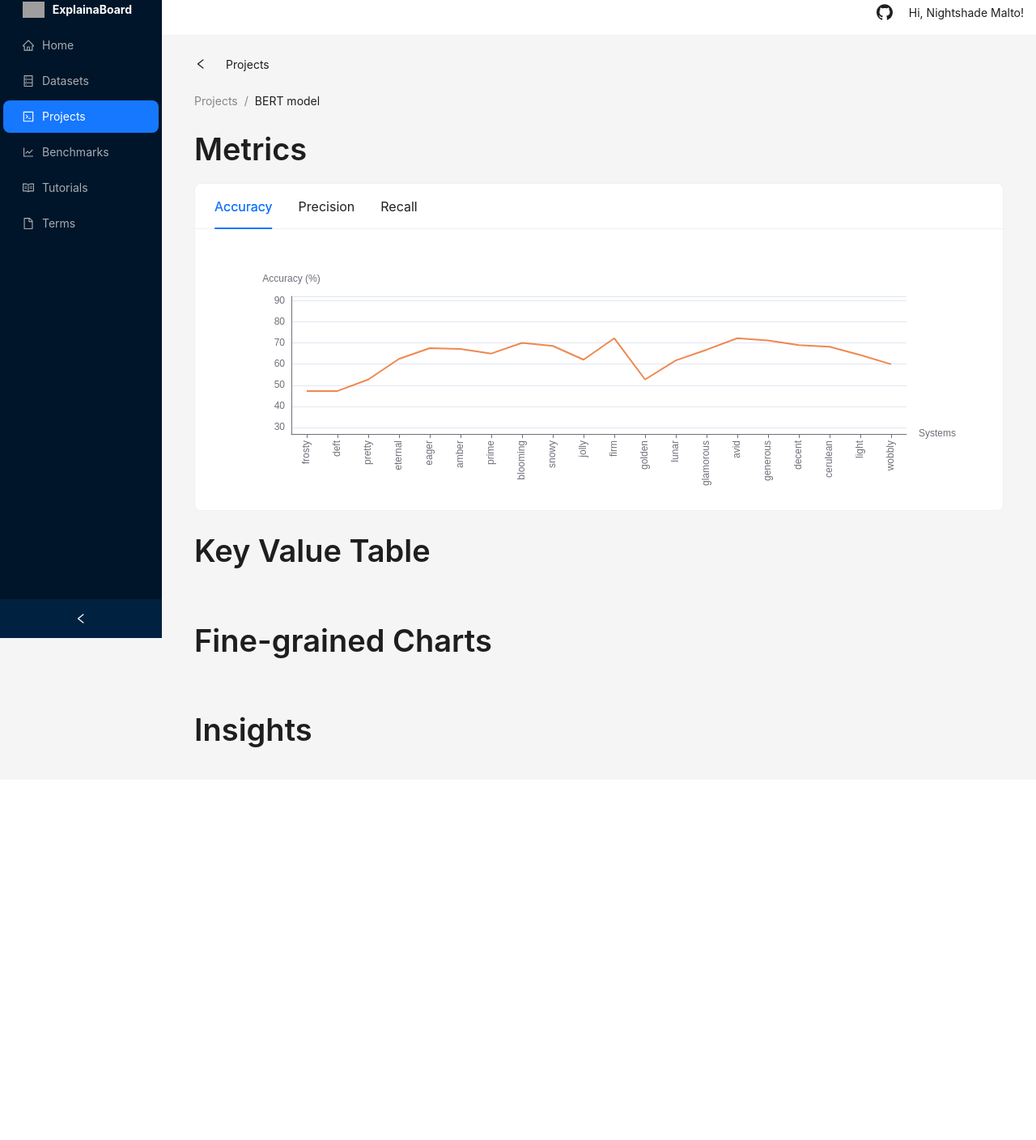
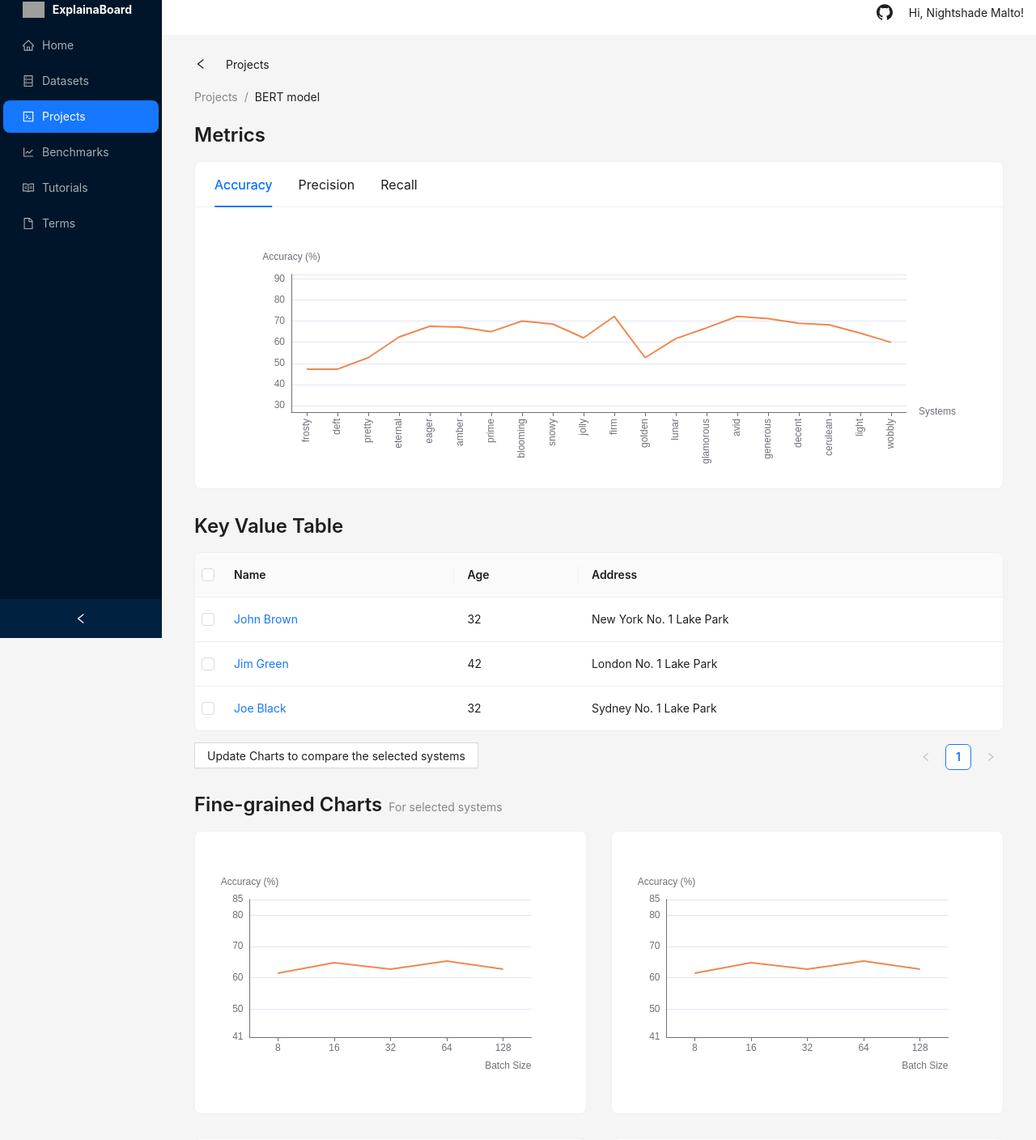
Before and after one commit to ta211/explainaboard_capstone, a React (Create React App) app: page / in a window 1280 px wide. Shown: the part 12-1420 px from the top of the page at 81% size. Before the commit the page ends 975 px from the top, so only its background shows below. Built offline with nearby package versions, Linux system fonts and the light colour scheme; grey boxes are pictures that could not be loaded.

Commit message:
ProjectOverview: add Metadata table and charts

```diff
--- a/src/App.js
+++ b/src/App.js
@@ -1,26 +1,28 @@
-import logo from './logo.svg';
 import './App.css';
+
+import { ConfigProvider } from 'antd';
 
 import ProjectOverview from './pages/project-overview/ProjectOverview';
 
 function App() {
   return (
     <div className="App">
-      {/* <header className="App-header">
-        <img src={logo} className="App-logo" alt="logo" />
-        <p>
-          Edit <code>src/App.js</code> and save to reload.
-        </p>
-        <a
-          className="App-link"
-          href="https://reactjs.org"
-          target="_blank"
-          rel="noopener noreferrer"
-        >
-          Learn React
-        </a>
-      </header> */}
-      <ProjectOverview />
+      <ConfigProvider
+        theme={{
+          token: {
+            fontSizeHeading1: 24,
+            lineHeightHeading1: "40px",
+            fontSizeHeading2: 20,
+            lineHeightHeading2: "40px",
+            fontSizeHeading3: 20,
+            lineHeightHeading3: "40px",
+            fontSizeHeading3: 18,
+            lineHeightHeading3: "40px",
+          }
+        }}
+      >
+          <ProjectOverview />
+      </ConfigProvider>
     </div>
   );
 }
--- a/src/pages/project-overview/ProjectOverview.css
+++ b/src/pages/project-overview/ProjectOverview.css
@@ -0,0 +1,34 @@
+:root {
+    --margin-horizontal: 40px;
+    --gap-horizontal: 30px;
+}
+
+.project-overview {
+    margin: 20px var(--margin-horizontal);
+}
+
+.project-overview > button {
+    text-align: left;
+    width: min-content;
+    padding: 0;
+}
+
+.project-overview > nav {
+    margin-top: 15px;
+}
+
+.project-overview > * {
+    width: calc(100% - 2 * var(--margin-horizontal));
+}
+
+.project-overview h1:not(.metrics-title){
+    padding-top: 10px;
+}
+
+.projects-charts-container {
+    gap: var(--gap-horizontal) !important;
+}
+
+.projects-charts-container > * {
+    width: calc(50% - var(--gap-horizontal) / 2);
+}
--- a/src/pages/project-overview/ProjectOverview.js
+++ b/src/pages/project-overview/ProjectOverview.js
@@ -1,5 +1,5 @@
 import React, { useState } from "react";
-import { Breadcrumb, Button, Card, Layout as AntdLayout, Space, Typography } from "antd";
+import { Breadcrumb, Button, Card, Col, Layout as AntdLayout, Space, Typography } from "antd";
 
 import {
     LeftOutlined,
@@ -7,6 +7,7 @@ import {
 
 import SiderLayout from "../../components/sider-layout/SiderLayout";
 import { MetricsOverview, AccuracyBatchsizeView, AccuracyLearningRateView } from "../../components/graphs/LineGraph";
+import MetadataTable from "../../components/graphs/MetadataTable";
 
 import "./ProjectOverview.css";
 
@@ -35,29 +36,41 @@ export default function ProjectOverview(props) {
 
     return (
         <SiderLayout>
-            <Space.Compact direction="vertical" align="start" block style={{margin: "20px 40px"}}>
-                <Button type="text" style={{textAlign: "left", width: "min-content", padding: "15px 0"}}>
+            <Space.Compact className="project-overview" direction="vertical" align="start" block>
+                <Button type="text">
                     <Space size="large">
                         <LeftOutlined />
                         Projects
                     </Space>
                 </Button>
-                <Breadcrumb style={{marginTop: "20px"}}>
+
+                <Breadcrumb>
                     <Breadcrumb.Item>Projects</Breadcrumb.Item>
                     <Breadcrumb.Item>BERT model</Breadcrumb.Item>
                 </Breadcrumb>
-                <Typography.Title level={1}>Metrics</Typography.Title>
+
+                <Typography.Title level={1} className="metrics-title">Metrics</Typography.Title>
                 <Card
-                    style={{ width: 'calc(100% - 80px)' }}
                     tabList={metricsTabList}
                     activeTabKey={metricsTabList[0].key}
-                    // tabBarExtraContent={<a href="#">More</a>}
-                    // onTabChange={onTab2Change}
                 >
                     <MetricsOverview />
                 </Card>
+
                 <Typography.Title level={1}>Key Value Table</Typography.Title>
-                <Typography.Title level={1}>Fine-grained Charts</Typography.Title>
+                <MetadataTable />
+
+                <Space align="baseline">
+                    <Typography.Title level={1}>Fine-grained Charts</Typography.Title>
+                    <Typography.Text type="secondary">For selected systems</Typography.Text>
+                </Space>
+                <Space className="projects-charts-container" wrap>
+                    <Card><AccuracyBatchsizeView /></Card>
+                    <Card><AccuracyBatchsizeView /></Card>
+                    <Card><AccuracyBatchsizeView /></Card>
+                    <Card><AccuracyBatchsizeView /></Card>
+                </Space>
+
                 <Typography.Title level={1}>Insights</Typography.Title>
             </Space.Compact>
         </SiderLayout>
```
